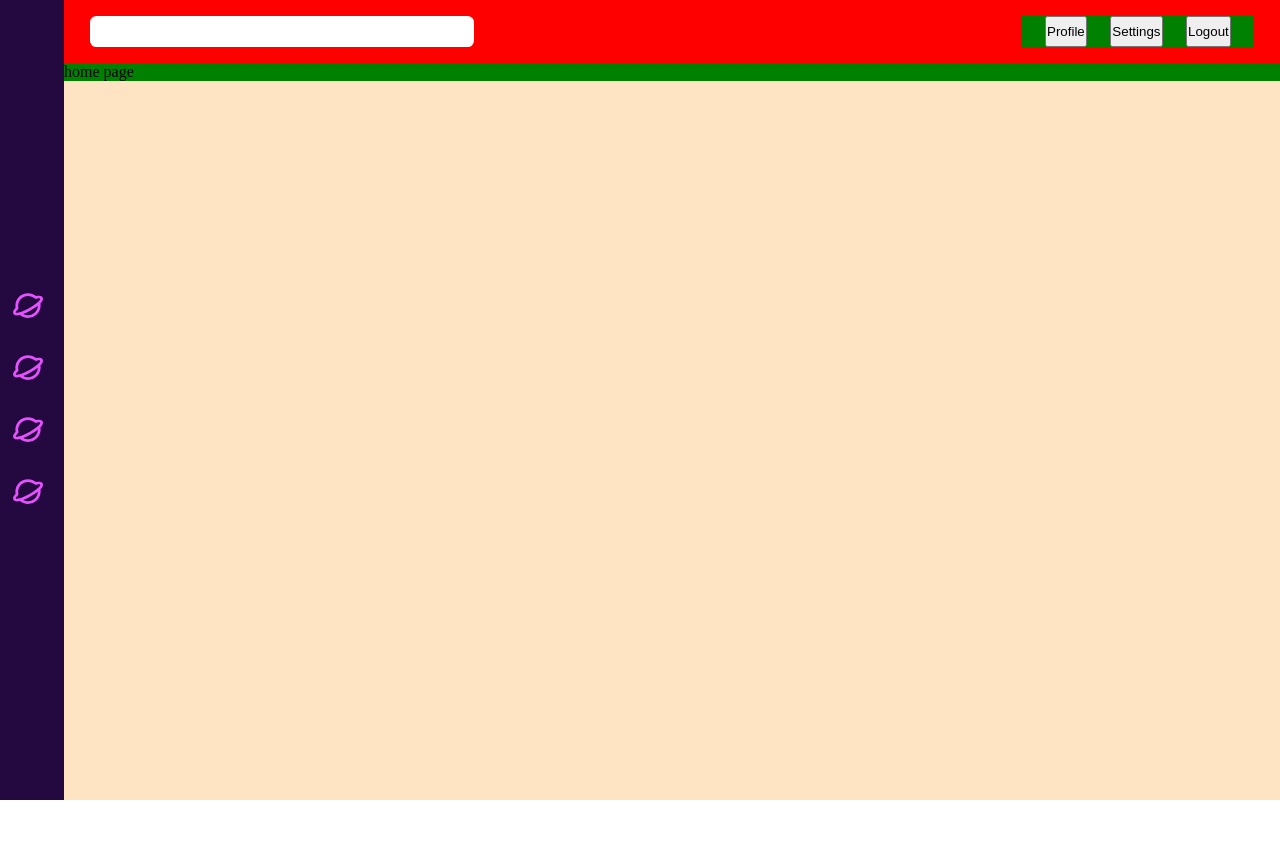
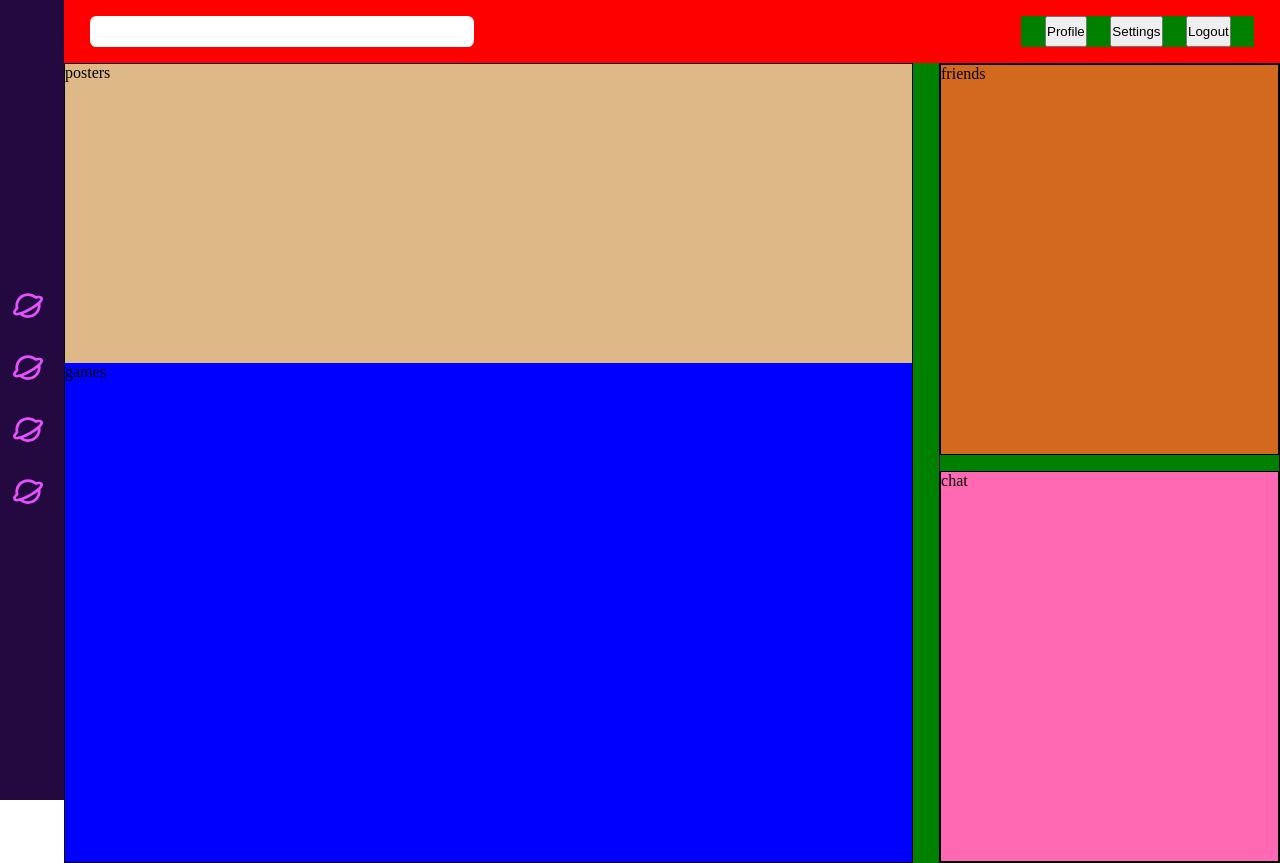
Before and after one commit to Evo3Tech/Game-Galaxy, a React (Vite) app: page /user_interface in a window 1280 px wide. Before the commit the page ends 800 px from the top, so only its background shows below. Built offline with nearby package versions, Linux system fonts and the light colour scheme.

Commit message:
Set up layout for User interface and its components

```diff
--- a/src/components/hero_page/Login.jsx
+++ b/src/components/hero_page/Login.jsx
@@ -3,11 +3,13 @@ import heroImg from "../../imgs/hero.png"
 import { useDispatch, useSelector } from "react-redux"
 
 import { log_in } from "../../redux_store/user/userSlice"
+import { useNavigate } from "react-router-dom"
 
 export function Login(){
     const dispatch = useDispatch()
     const user_info = useSelector((state)=>state.user.info)
     console.log(user_info);
+    const navigate = useNavigate()
 
     const usernameRef = useRef()
     const pwdRef = useRef()
@@ -30,6 +32,7 @@ export function Login(){
             if(response.ok){
                 // setCurrent_user()
                 dispatch(log_in(await response.json()))
+                navigate("/user_interface")
             }
             else{
                 throw new Error(await response.text())
--- /dev/null
+++ b/src/components/user_page/home_page/ChatSection.jsx
@@ -0,0 +1,19 @@
+import "../../../css/user_page/home_page.css"
+// import { useSelector } from "react-redux"
+
+
+function ChatSection() {
+    // const user_info = useSelector((state)=>state.user.info)
+    return(
+        <div className="chat_section">
+            <div className="friends">
+                friends
+            </div>
+            <div className="chat">
+                chat
+            </div>
+        </div>
+    )
+}
+
+export default ChatSection
--- a/src/components/user_page/home_page/HomePage.jsx
+++ b/src/components/user_page/home_page/HomePage.jsx
@@ -1,4 +1,6 @@
 import "../../../css/user_page/home_page.css"
+import ChatSection from "./ChatSection"
+import OverView from "./OverView"
 // import { useSelector } from "react-redux"
 
 
@@ -6,7 +8,8 @@ function HomePage() {
     // const user_info = useSelector((state)=>state.user.info)
     return(
         <div className="home_page">
-            home page
+            <OverView/>
+            <ChatSection/>
         </div>
     )
 }
--- /dev/null
+++ b/src/components/user_page/home_page/OverView.jsx
@@ -0,0 +1,19 @@
+import "../../../css/user_page/home_page.css"
+// import { useSelector } from "react-redux"
+
+
+function OverView() {
+    // const user_info = useSelector((state)=>state.user.info)
+    return(
+        <div className="over_view">
+            <div className="posters">
+                posters
+            </div>
+            <div className="games">
+                games
+            </div>
+        </div>
+    )
+}
+
+export default OverView
--- a/src/css/user_page/home_page.css
+++ b/src/css/user_page/home_page.css
@@ -1,3 +1,42 @@
 .home_page{
     background-color: green;
+    display: flex;
+    gap: 2vw;
+    justify-content: space-between;
+    height: 100%;
 }
+.home_page > *{
+    border: 1px solid;
+}
+
+.over_view{
+    flex: 5;
+    display: flex;
+    flex-direction: column;
+}
+.posters{
+    flex: 3;
+    background-color: burlywood;
+}
+.games{
+    flex: 5;
+    background-color: blue;
+}
+.chat_section{
+    flex: 2;
+    display: flex;
+    flex-direction: column;
+    gap: 2vh;
+}
+.chat_section > * {
+    border: 1px solid;
+}
+.friends{
+    background-color: chocolate;
+    flex: 1;
+}
+.chat{
+    background-color: hotpink;
+    flex: 1;
+
+}
--- a/src/local_server/users.json
+++ b/src/local_server/users.json
@@ -1 +1 @@
-[{"name":"elwafi","email":"elwafi@test","pwd":"sad"},{"name":"sife","email":"sife@asd","pwd":"1111"},{"name":"ahmed","email":"ahm@ed","pwd":"asdasdads"}]
+[{"name":"a","email":"a@a","pwd":"a"},{"name":"b","email":"b@b","pwd":"b"}]
```
